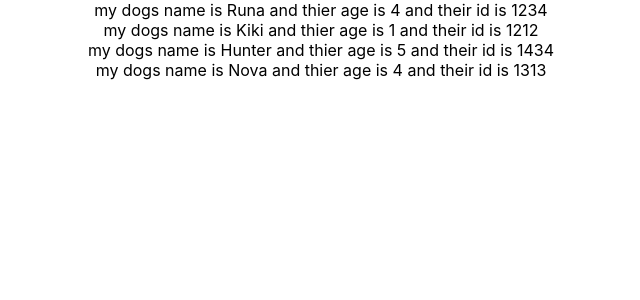
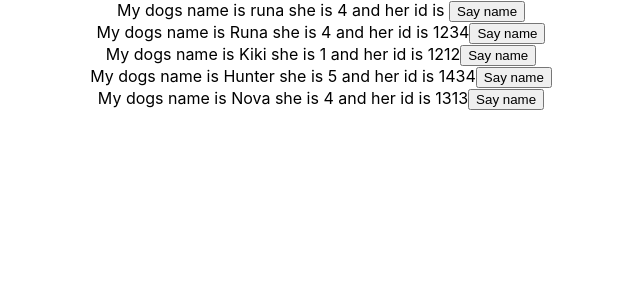
Before and after one commit to Ryangendel/janu, a React (Create React App) app: page / in a window 1280 px wide. Shown: the top 300 px of the page, without its empty margins (319-959 px from the left). Built offline with nearby package versions, Linux system fonts and the light colour scheme.

Commit message:
added dog

```diff
--- a/src/App.js
+++ b/src/App.js
@@ -2,6 +2,7 @@
 import {useState} from "react"
 import logo from './logo.svg';
 import './App.css';
+import {Dog} from "./Dog"
 
 function App() {
   // const [number, setNumber] = useState(22)
@@ -19,14 +20,21 @@ function App() {
   //   setNumber(newNumber)
   // }
 
+    function sayName(){
+      console.log("----------")
+      console.log("This say name")
+    }
+
   return (
     <div className="App">
       {/* <h1>My dogs name is {number}</h1>
       <button onClick={addDog}>
       Activate Lasers
     </button> */}
+    <Dog name={"runa"} age={4} sayName={sayName} breed={"pit"} goodDog={true} color={"blue"} bestfriends={["kiki", "skadi","hunter"]} favFood={{drink:"water", food:"eggs"}}/>
+
       {dogInventory.map((dog) =>
-      <div>my dogs name is {dog.name} and thier age is {dog.age} and their id is {dog.id}</div>
+        <Dog key={dog.id} id={dog.id} sayName={sayName} name={dog.name} age={dog.age} />
       )}
     </div>
   );
--- a/src/Dog.js
+++ b/src/Dog.js
@@ -1,3 +1,12 @@
-export const Dog = ()=>{
+export const Dog =(props)=>{
+    console.log(props)
 
+    return(
+        <div>
+            My dogs name is {props.name} she is {props.age} and her id is {props.id}
+        <button onClick={props.sayName}>
+                Say name
+         </button>
+        </div>
+    )
 }
```
